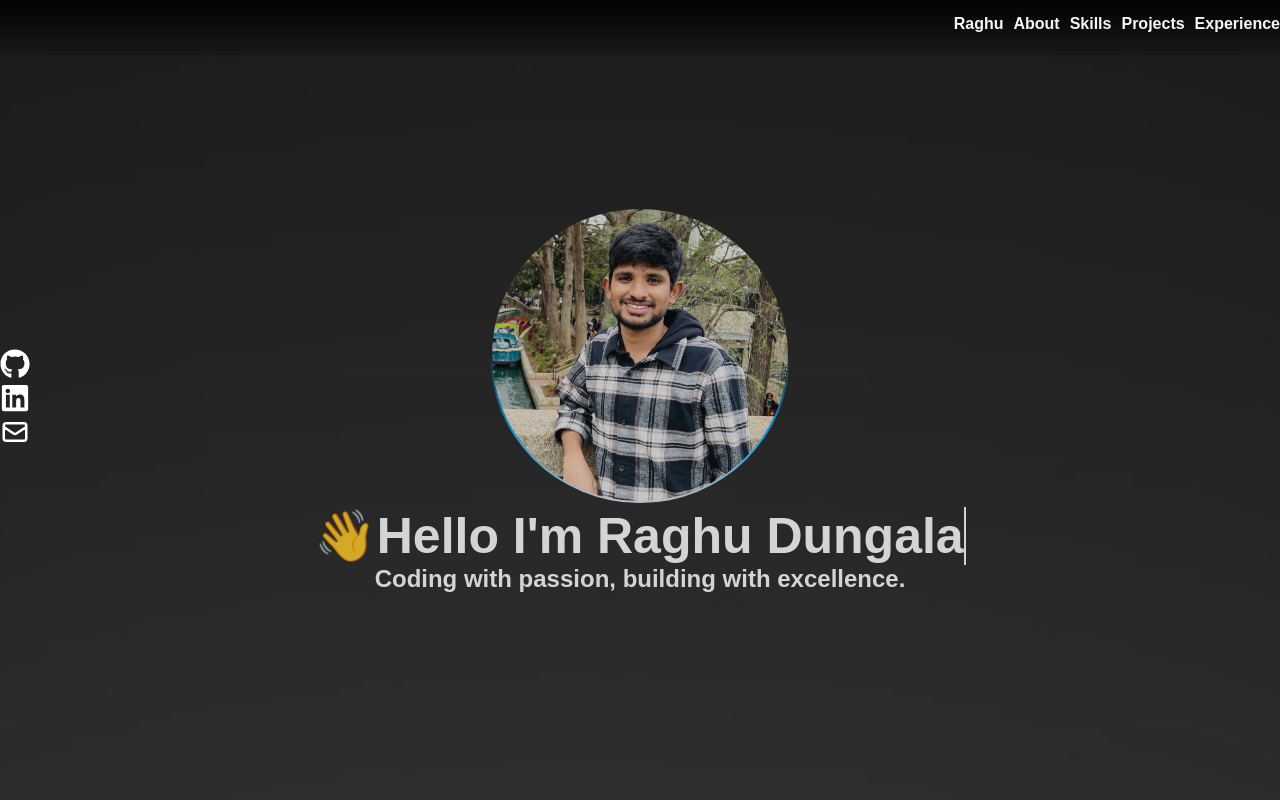
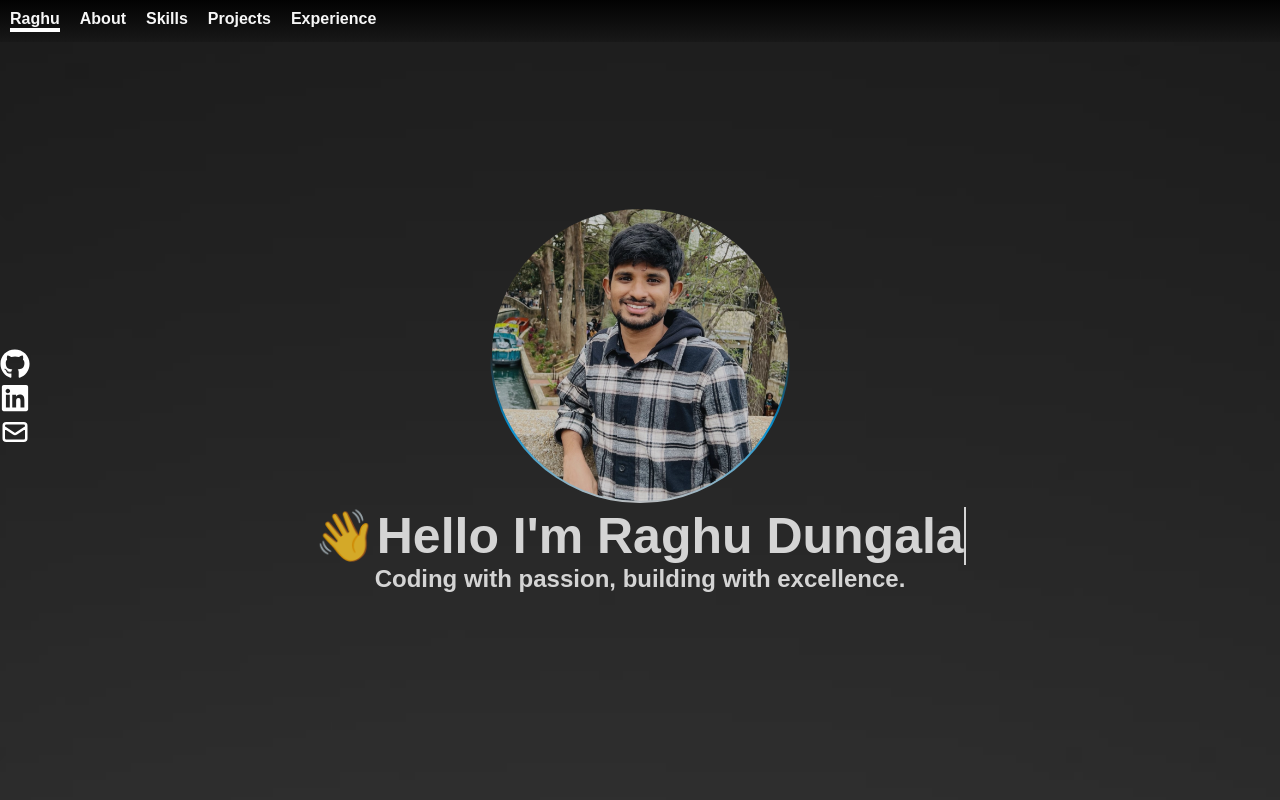
Before and after one commit to raghudungala/portfolio, a React (Create React App) app: page / in a window 1280 px wide. Shown: the top 800 px of the page. Built offline with nearby package versions, Linux system fonts and the light colour scheme.

Commit message:
Css changes

```diff
--- a/src/styles/header.css
+++ b/src/styles/header.css
@@ -19,11 +19,7 @@ header {
 
 nav ul {
   display: flex;
-  justify-content: flex-end;
-}
-
-.logo {
-  justify-content: start;
+  justify-content: flex-start;
 }
 
 nav ul li {
@@ -33,8 +29,7 @@ nav ul li {
 .nav_button::after {
   content: "";
   display: block;
-  margin-left: 10px;
-  width: 90%;
+  width: 100%;
   height: 4px;
   background-color: #fff;
   transform: scaleX(0);
@@ -53,10 +48,10 @@ nav ul li {
 
 .nav-menu {
   display: flex;
-  padding-top: 15px;
 }
 
 .nav-menu li {
+  display: flex;
   color: #f6f6f6;
   font-size: 1rem;
   font-weight: 600;
```
